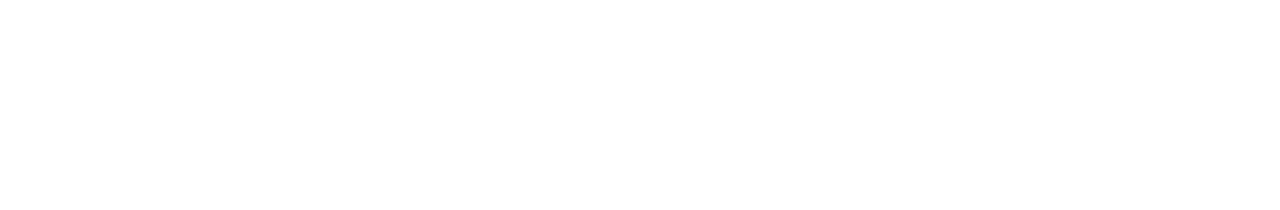
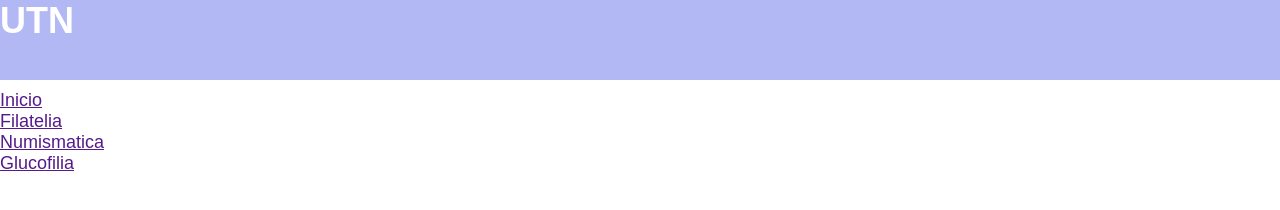
Before and after one commit to eduardoescobarutn/eduardoescobar, a plain HTML site: page index.html in a window 1280 px wide. Drawn offline with Linux system fonts and the light colour scheme.

Commit message:
nuevos cambios agregando header y nav

```diff
--- a/css/index.css
+++ b/css/index.css
@@ -0,0 +1,27 @@
+*{
+    margin: 0;
+    padding: 0;
+}
+
+html{
+    font-family: Arial, Helvetica, sans-serif;
+    font-size: 18px;
+}
+
+.header{
+    background: rgb(177, 184, 243);
+    color: white;
+    height: 80px;
+    margin-bottom: 10px;
+    margin-left: auto;
+    margin-right: auto;
+}
+
+.logo{
+    text-transform: uppercase;
+}
+
+.logo a{
+    color: white;
+    text-decoration: none;
+}
--- a/index.html
+++ b/index.html
@@ -4,17 +4,26 @@
     <meta charset="UTF-8">
     <meta http-equiv="X-UA-Compatible" content="IE=edge">
     <meta name="viewport" content="width=device-width, initial-scale=1.0">
+    <link rel="stylesheet" href="./css/index.css">
     <title>UTN - Primer entrega</title>
 </head>
 <body>
-    <header>
-        <div>
-            <a href="">
+    <header class="header">
+        <div class="logo">
+            <a href="/" class="link-logo">
                 <h1>
-
+                    Utn
                 </h1>
             </a>
         </div>
     </header>
+    <nav class="navbar">
+        <ul class="menuPrincipal">
+            <li><a href="">Inicio</a></li>
+            <li><a href="">Filatelia</a></li>
+            <li><a href="">Numismatica</a></li>
+            <li><a href="">Glucofilia</a></li>
+        </ul>
+    </nav>
 </body>
 </html>
```
